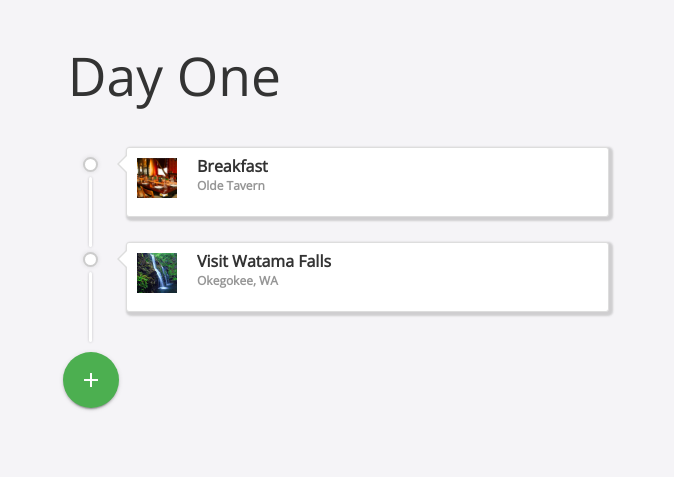
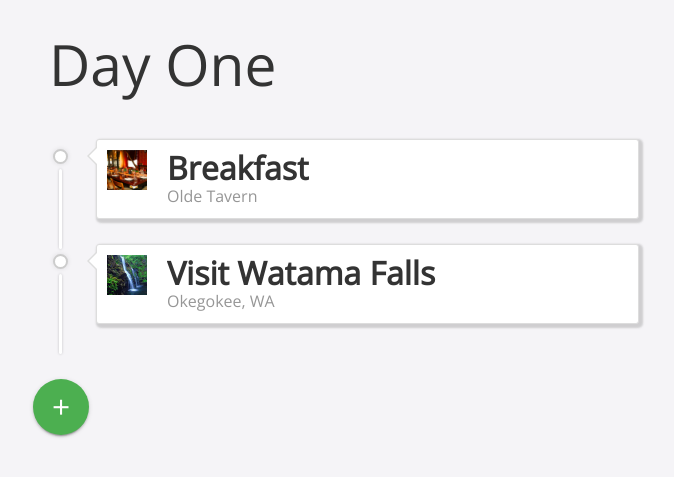
Before and after one commit to christopherpturney/christopherpturney.github.io, a PHP site: page /timeline.html in a window 1280 px wide. Shown: the top 477 px of the page, without its empty margins (296-970 px from the left). Run offline with PHP 8.4, Linux system fonts and the light colour scheme; some libraries are stand-ins or nearby versions.

Commit message:
Add files via upload

```diff
--- a/css/timeline.css
+++ b/css/timeline.css
@@ -1,7 +1,14 @@
 html ,body {
 	font-family: 'Open Sans', sans-serif;
 	background-color: rgb(245,244,247);
+	font-size: 100%;
 }
+
+body{
+	width:100%;
+}
+
+
 
 img {
 	width:40px;
@@ -10,45 +17,40 @@ img {
 	transition-delay: .2s;
 }
 
-.entry-details {
-	/*text-align: left;*/
+
+.container-fluid {
+	width: 90%;
+	max-width:600px;
+	margin: 0 auto;
+	padding: 5px 5px 5px 5px;
+
 }
 
-.qa-message-what {
-	/*text-align: left;*/
-}
-
-.mainContainer {
-	max-width: 600px;
-	margin: 0 auto;
-	padding: 20px 20px 20px 20px;
-}
-
-.message-inner {
+.event-box {
 	margin-left:7px;
 	box-shadow: 2px 2px  2px 2px rgba(150,150,150,.4);
 }
 
 
-.message-inner:hover .entry-details {
+.event-box:hover .event-details {
 	transition: max-height .6s ease-in;
 	transition-delay: .1s;
 	max-height:150px;
 	/*visibility: visible;*/
 }
 
-.message-inner:hover  img{
+.event-box:hover  img{
 	transition: all .4s ease;
-	width:100px;
-	height:100px;
+	min-width:100px;
+	min-height:100px;
 }
 
 
-.qa-message-what {
+.event-location{
 	color: rgb(150,150,150);
 }
 
-.entry-details {
+.event-details {
 	/*visibility: hidden;*/
 	max-height:0;
 	transition: max-height .4s ease-out;
@@ -56,7 +58,7 @@ img {
 }
 
 .button-container {
-	margin: 40px;
+	margin: 5%;
 	margin-left: -16px;
 }
 
@@ -65,23 +67,21 @@ img {
 
 /*custom above this line */
 
-.container {
-	width : 100%;
-}
 
-.message-item {
+
+.event {
 margin-bottom: 25px;
 margin-left: 40px;
 position: relative;
 }
-.message-item .message-inner {
+.event .event-box {
 background: #fff;
 border: 1px solid #ddd;
 border-radius: 3px;
 padding: 10px;
 position: relative;
 }
-.message-item .message-inner:before {
+.event .event-box:before {
 border-right: 10px solid #ddd;
 border-style: solid;
 border-width: 10px;
@@ -95,7 +95,7 @@ top: 6px;
 width: 0px;
 /*background-color: red;*/
 }
-.message-item .message-inner:after {
+.event .event-box:after {
 border-right: 10px solid #fff;
 border-style: solid;
 border-width: 10px;
@@ -110,7 +110,7 @@ width: 10px;
 
 /*background-color: blue;*/
 }
-.message-item:before {
+.event:before {
 background: #fff;
 border-radius: 2px;
 bottom: -30px;
@@ -123,7 +123,7 @@ width: 3px;
 
 /*background-color: orange;*/
 }
-.message-item:after {
+.event:after {
 background: #fff;
 border: 2px solid #ccc;
 border-radius: 50%;
@@ -141,46 +141,16 @@ content: " ";
 display: table;
 background-color: green;
 }
-.message-item .message-head {
-/*border-bottom: 1px solid #eee;
-margin-bottom: 8px;*/
-padding-bottom: 8px;
-}
-.message-item .message-head .avatar {
+
+.event  .avatar {
 margin-right: 20px;
 }
-.message-item .message-head .user-detail {
+.event  .event-text {
 overflow: hidden;
 }
-.message-item .message-head .user-detail h5 {
-font-size: 16px;
+.event  .event-text h5 {
+font-size: 2rem;
+
 font-weight: bold;
 margin: 0;
 }
-.message-item .message-head .post-meta {
-float: left;
-padding: 0 15px 0 0;
-}
-.message-item .message-head .post-meta >div {
-color: #333;
-font-weight: bold;
-/*text-align: right;*/
-}
-.post-meta > div {
-color: #777;
-font-size: 12px;
-line-height: 22px;
-.message-item .message-head .post-meta >div {
-color: #333;
-font-weight: bold;
-/*text-align: right;*/
-}
-.post-meta > div {
-color: #777;
-font-size: 12px;
-line-height: 22px;
-}
-img {
- min-height: 40px;
- max-height: 40px;
-}
--- a/timeline.html
+++ b/timeline.html
@@ -26,35 +26,30 @@
 
 <body>
 
-	<div class = mainContainer >
-		<div class="container">
+	<div class = container-fluid >
 		<div class="row">
 			<h2>Day One</h2>
 		</div>
+		<div class = "row">
 			<!-- timeline list -->
-    		<div class="qa-message-list" id="wallmessages">
-				<div class="message-item" id="m16">
-					<div class="message-inner">
-						<div class="message-head clearfix">
+
+			<div class="timeline   ">
+				<div class="event" id="1">
+					<div class="event-box">
+						<div class="clearfix">
 							<div class="avatar pull-left"><a href="http://www.google.com"><img src="images/tavern.png"></a></div>
-							<div class="user-detail">
-								<h5 class="handle">Breakfast</h5>
-								<div class="post-meta">
-									<div class="asker-meta">
-										<span class="qa-message-what">Olde Tavern</span>
-										<!-- <span class="qa-message-when">
-											<span class="qa-message-when-data">Jan 21</span>
-										</span> -->
-										<!-- <span class="qa-message-who">
-											<span class="qa-message-who-pad">by </span>
-											<span class="qa-message-who-data"><a href="./index.php?qa=user&qa_1=Oleg+Kolesnichenko">Oleg Kolesnichenko</a></span>
-										</span> -->
-
+							<div class="event-text">
+								<h5 class="event-title">
+									Breakfast
+								</h5>
+								<!-- <div class="post-meta"> -->
+								<div class="event-location">
+									Olde Tavern
 								</div>
-									<div class = "entry-details">
+								<div class = "event-details">
 									Lorem ipsum dolor sit amet, consectetur adipiscing elit, sed do eiusmod tempor incididunt ut labore et dolore magna aliqua. Ut enim ad minim veniam, quis nostrud exercita  molli
 								</div>
-								</div>
+							<!-- 	</div> -->
 							</div>
 						</div>
 						<!-- <div class="qa-message-content">
@@ -62,25 +57,18 @@
 						</div> -->
 				</div></div>
 				<!-- item 2 -->
-				<div class="message-item" id="m16a">
-					<div class="message-inner">
+				<div class="event" id="2">
+					<div class="event-box">
 						<div class="message-head clearfix">
 							<div class="avatar pull-left"><a href="http://www.google.com"><img src="images/waterfall.jpeg"></a></div>
-							<div class="user-detail">
-								<h5 class="handle">Visit Watama Falls</h5>
+							<div class="event-text">
+								<h5 class="event-title">Visit Watama Falls</h5>
 								<div class="post-meta">
 									<div class="asker-meta">
-										<span class="qa-message-what">Okegokee, WA</span>
-										<!-- <span class="qa-message-when">
-											<span class="qa-message-when-data">Jan 21</span>
-										</span> -->
-										<!-- <span class="qa-message-who">
-											<span class="qa-message-who-pad">by </span>
-											<span class="qa-message-who-data"><a href="./index.php?qa=user&qa_1=Oleg+Kolesnichenko">Oleg Kolesnichenko</a></span>
-										</span> -->
+										<span class="event-location">Okegokee, WA</span>
 
 									</div>
-									<div class = "entry-details">
+									<div class = "event-details">
 										Lorem ipsum dolor sit amet, consectetur adipiscing elit, sed do eiusmod tempor incididunt ut labore et dolore magna aliqua. Ut enim ad minim veniam, quis nostrud exercita  molli
 									</div>
 								</div>
@@ -91,6 +79,9 @@
 						</div> -->
 				</div></div>
 			</div> <!-- end timeline list -->
+
+		</div>
+
 
 		<!-- Buttons -->
 		<div class = "button-container">
@@ -111,7 +102,6 @@
 			<!-- end modal -->
 
 	</div>     <!-- end timeline container -->
-	</div>
 
 
 </body>
```
Lines whose indentation alone changed are shown as unchanged.
